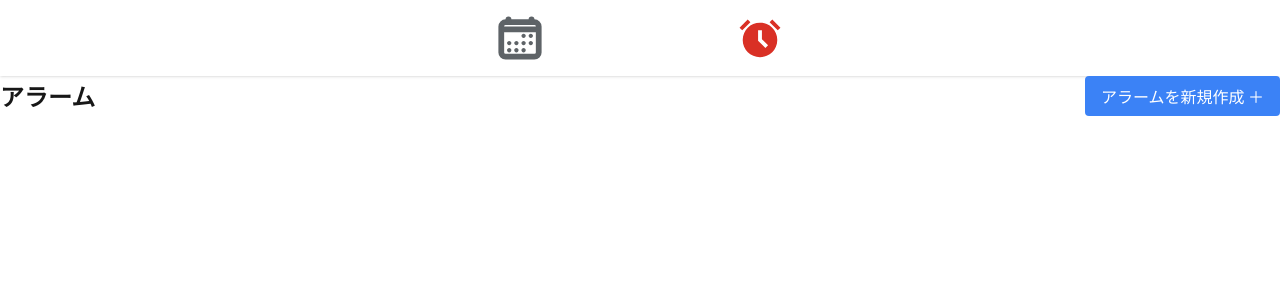
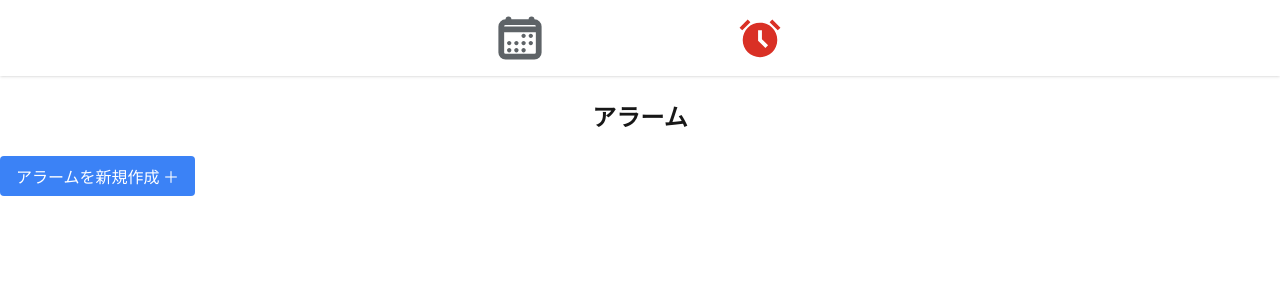
Before and after one commit to Go3105/mezamashitai, a Next.js app in the folder my-app/: page /alarm in a window 1280 px wide. Shown: the top 300 px of the page. Built offline with nearby package versions, Linux system fonts and the light colour scheme.

Commit message:
配置の修正

```diff
--- a/my-app/src/app/alarm/page.tsx
+++ b/my-app/src/app/alarm/page.tsx
@@ -7,14 +7,12 @@ export default function AlarmPage() {
   return (
     <div>
       <Tab />
-      <div className="flex justify-between items-center mb-4">
-        <h1 className="text-2xl font-bold">アラーム</h1>
+        <h1 className="text-center text-2xl p-6 font-bold">アラーム</h1>
         <Link href="/alarmAdd">
           <button className="bg-blue-500 text-white px-4 py-2 rounded">
             アラームを新規作成 ＋
           </button>
         </Link>
-      </div>
       <AlarmList />
     </div>
   );
```
